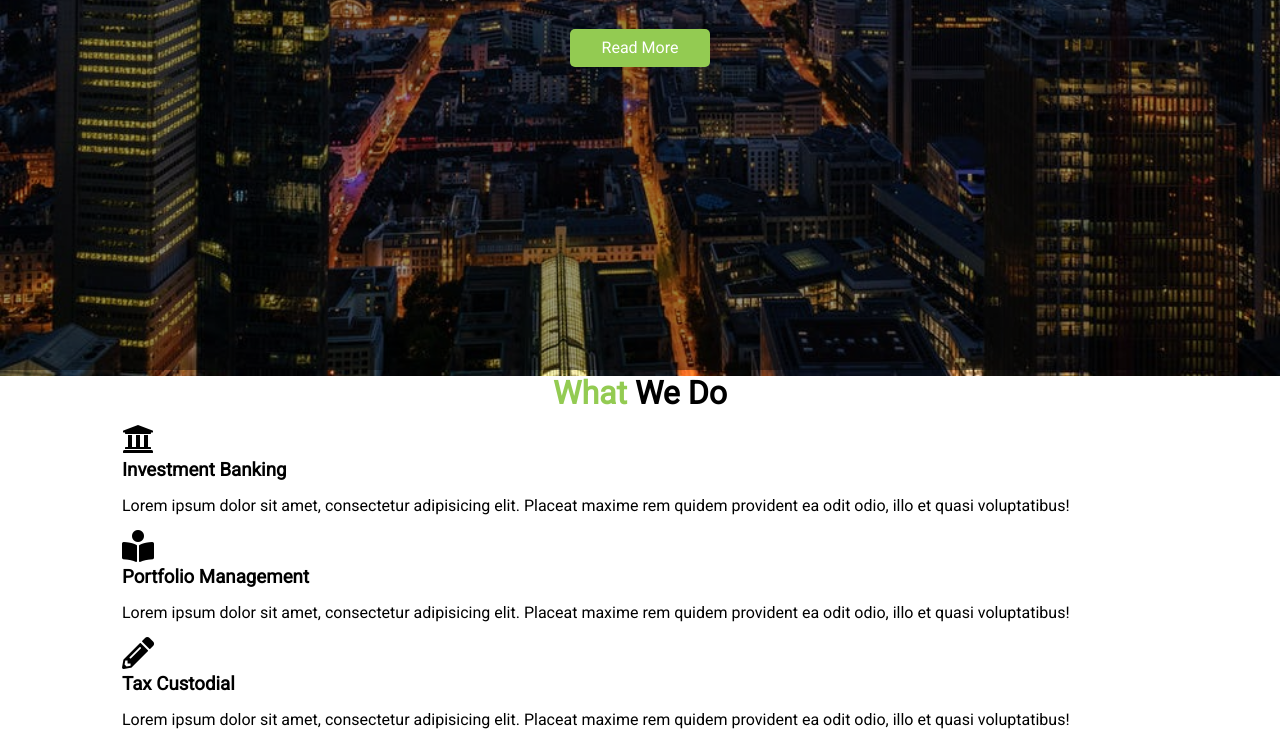
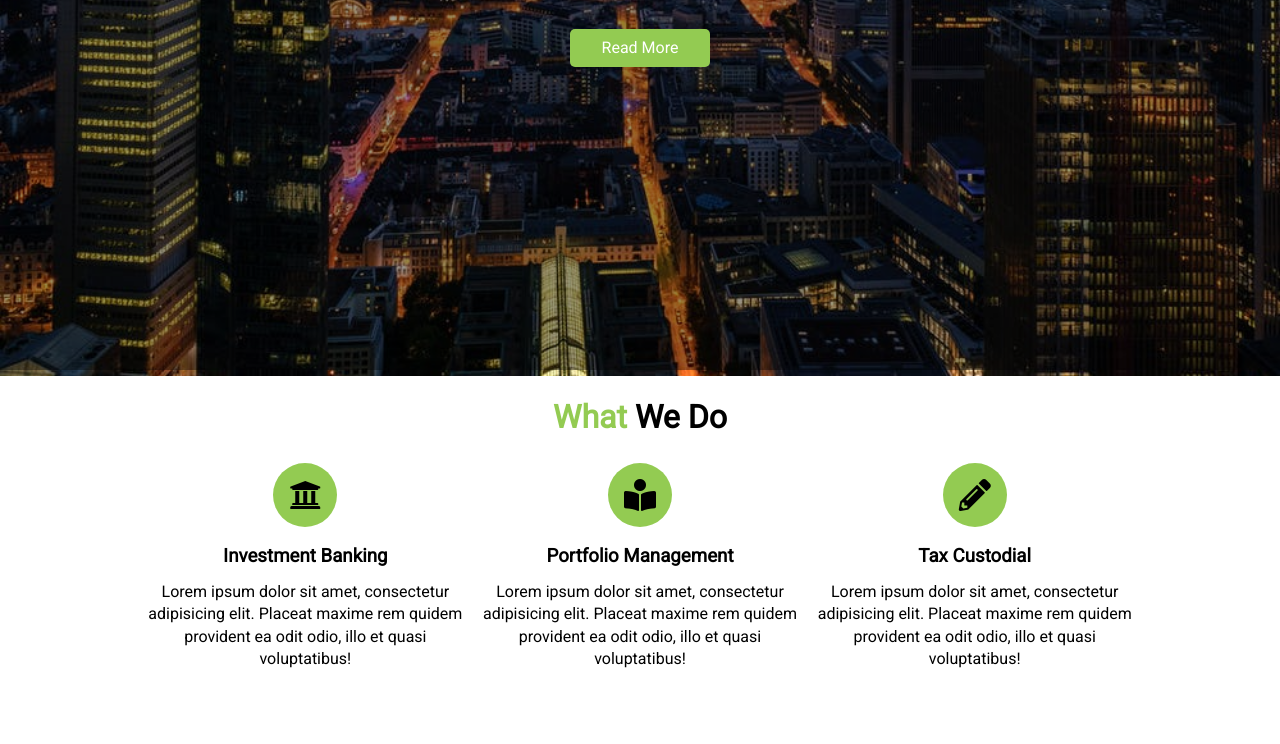
Before and after one commit to kilik42/flexsite, a plain HTML site: page index.html in a window 1280 px wide. Shown: the part 490-1234 px from the top of the page. After the commit the page ends 1213 px from the top, so only its background shows below. Drawn offline with Linux system fonts and the light colour scheme.

Commit message:
what we do section

```diff
--- a/css/style.css
+++ b/css/style.css
@@ -59,6 +59,11 @@ p{
   -webkit-column-rule: #fff;
   column-rule: #fff;
 }
+.py-1{padding: 1.5rem 0;}
+.py-2{padding: 2rem 0;}
+.py-3{padding: 3rem 0;}
+
+
 .container{
   max-width:1100px;
   margin: auto;
@@ -130,3 +135,24 @@ padding:1rem;
   left: 0;
   background-color: rgba(0,0,0,0.4);
 }
+
+
+/* section: what we do */
+#what .items{
+  display: flex;
+  padding: 1rem;
+}
+
+#what .item{
+  flex: 1;
+  text-align: center;
+
+}
+
+
+#what .items .item i {
+  background: #93cb52;
+  padding: 1rem;
+  border-radius: 50%;
+  margin-bottom: 1rem;
+}
```
